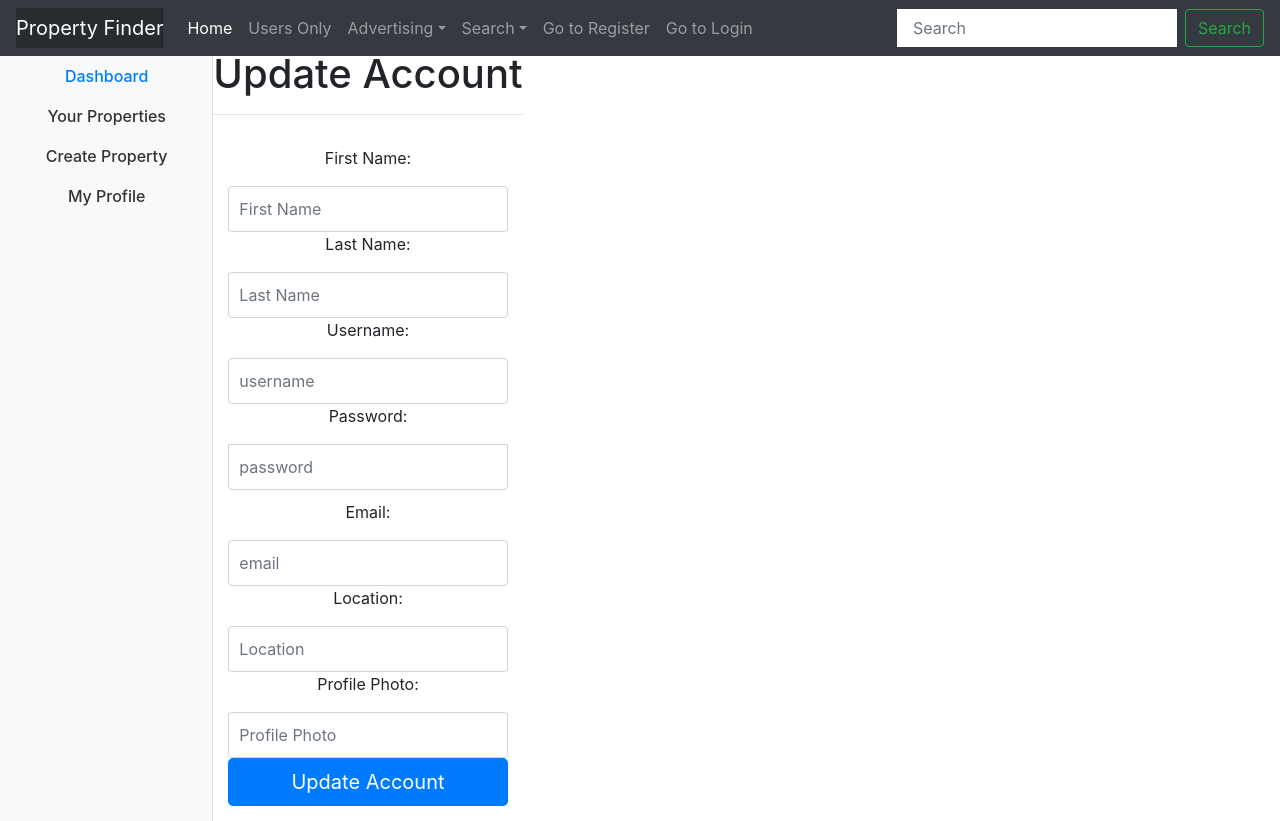
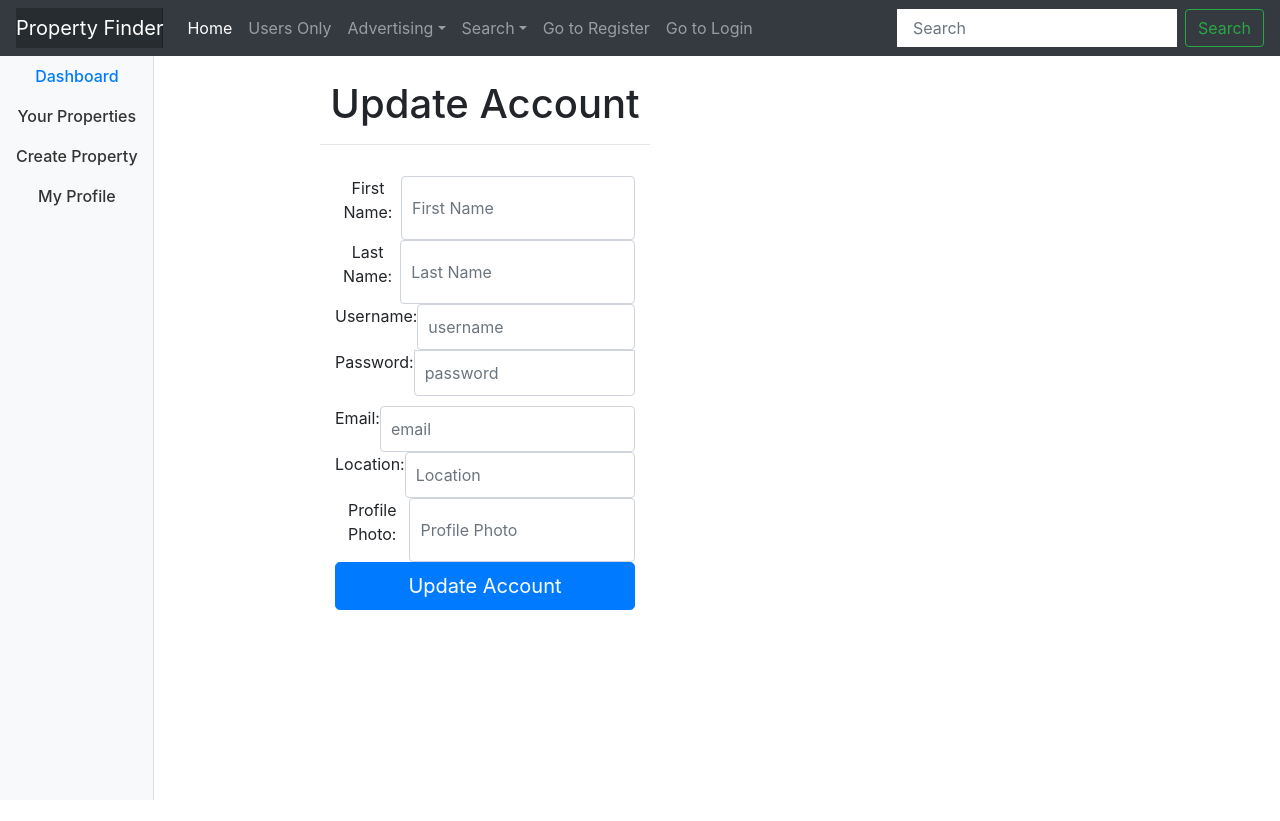
Before and after one commit to iar001/react-property-finder, a React (Create React App) app in the folder client/: page /dashboard in a window 1280 px wide. Both pictures are taken after a click on the item "My Profile". After the commit the page ends 800 px from the top, so only its background shows below. Built offline with nearby package versions, Linux system fonts and the light colour scheme; no server answers; some icons are missing.

Commit message:
fix: button on show property page

```diff
--- a/client/src/components/Account.jsx
+++ b/client/src/components/Account.jsx
@@ -88,6 +88,7 @@ class Account extends Component {
           <form
             class="form-signin"
             onSubmit={this.updateUser} >
+            <div class="update-account-field">
               <p>First Name:</p>
               <input
                 required=""
@@ -98,7 +99,9 @@ class Account extends Component {
                 value={this.state.accountForm.firstname}
                 placeholder="First Name"
                 onChange={this.handleChange} />
+            </div>
 
+            <div class="update-account-field">
               <p>Last Name:</p>
               <input
                 required=""
@@ -109,7 +112,9 @@ class Account extends Component {
                 value={this.state.accountForm.lastname}
                 placeholder="Last Name"
                 onChange={this.handleChange} />
+            </div>
 
+            <div class="update-account-field">
               <p>Username:</p>
               <input
                 required=""
@@ -120,7 +125,10 @@ class Account extends Component {
                 value={this.state.accountForm.username}
                 placeholder="username"
                 onChange={this.handleChange} />
+            </div>
 
+
+            <div class="update-account-field">
               <p>Password:</p>
               <input
                 required=""
@@ -131,7 +139,9 @@ class Account extends Component {
                 value={this.state.accountForm.password}
                 placeholder="password"
                 onChange={this.handleChange} />
+            </div>
 
+            <div class="update-account-field">
               <p>Email:</p>
               <input
                 required=""
@@ -142,7 +152,9 @@ class Account extends Component {
                 value={this.state.accountForm.email}
                 placeholder="email"
                 onChange={this.handleChange} />
+            </div>
 
+            <div class="update-account-field">
               <p>Location:</p>
               <input
                 required=""
@@ -153,7 +165,9 @@ class Account extends Component {
                 value={this.state.accountForm.location}
                 placeholder="Location"
                 onChange={this.handleChange} />
+            </div>
 
+            <div class="update-account-field">
               <p>Profile Photo:</p>
               <input
                 required=""
@@ -164,6 +178,8 @@ class Account extends Component {
                 value={this.state.accountForm.profile_photo}
                 placeholder="Profile Photo"
                 onChange={this.handleChange} />
+            </div>
+
 
 
             <button
--- a/client/src/components/Dashboard.jsx
+++ b/client/src/components/Dashboard.jsx
@@ -23,7 +23,7 @@ class Dashboard extends Component {
   render() {
     return (
       <div class="dashboard">
-        <nav class="col-md-2 d-none d-md-block bg-light sidebar">
+        <nav class="d-none d-md-block bg-light sidebar">
 
           <div class="sidebar-sticky">
             <ul class="nav flex-column">
--- a/client/src/components/ShowProperty.jsx
+++ b/client/src/components/ShowProperty.jsx
@@ -63,7 +63,12 @@ class ShowProperty extends Component {
 
             <div class="property-info-left-middle">
               <p>Est. Monthly Payments: ${((this.state.property.price) * 0.8 / 360).toFixed(0)}</p>
-              <Button>Can I Afford This Property?</Button>
+              <a
+                target="_blank"
+                href="https://www.mortgagecalculator.org/">
+                <Button>Can I Afford This Property?</Button>
+              </a>
+
             </div>
 
             <div class="property-info-left-bottom">
--- a/client/src/components/TableExample.jsx
+++ b/client/src/components/TableExample.jsx
@@ -20,9 +20,9 @@ class TableExample extends Component {
       <div>
         <main
           role="main"
-          class="col-md-9 ml-sm-auto col-lg-10 px-4">
+          class="main-page">
 
-          <div class="d-flex justify-content-between flex-wrap flex-md-nowrap align-items-center pt-3 pb-2 mb-3 border-bottom">
+          <div class="align-items-center pt-3 pb-2 mb-3 border-bottom">
             <h1 class="h2">Profile Page</h1>
             {/* <div class="btn-toolbar mb-2 mb-md-0">
               <div class="btn-group mr-2">
--- a/client/src/stylesheets/dashboard.css
+++ b/client/src/stylesheets/dashboard.css
@@ -111,3 +111,7 @@ body {
   border-color: transparent;
   box-shadow: 0 0 0 3px rgba(255, 255, 255, .25);
 }
+
+.main-page {
+  padding-left: 15vw;
+}
--- a/client/src/stylesheets/login.css
+++ b/client/src/stylesheets/login.css
@@ -29,5 +29,11 @@
 }
 
 .wrapper {
-  margin-top: 50px;
+  margin-top: 10vh;
+  padding-left: 25vw;
+
 }
+
+.update-account-field {
+  display: flex;
+}
--- a/client/src/stylesheets/profile.css
+++ b/client/src/stylesheets/profile.css
@@ -1,6 +1,7 @@
 .table-profile {
   width: 100%;
   margin-top: 10vh;
+  padding-left: 15vw;
 }
 
 .table-profile th {
```
Lines whose indentation alone changed are shown as unchanged.
